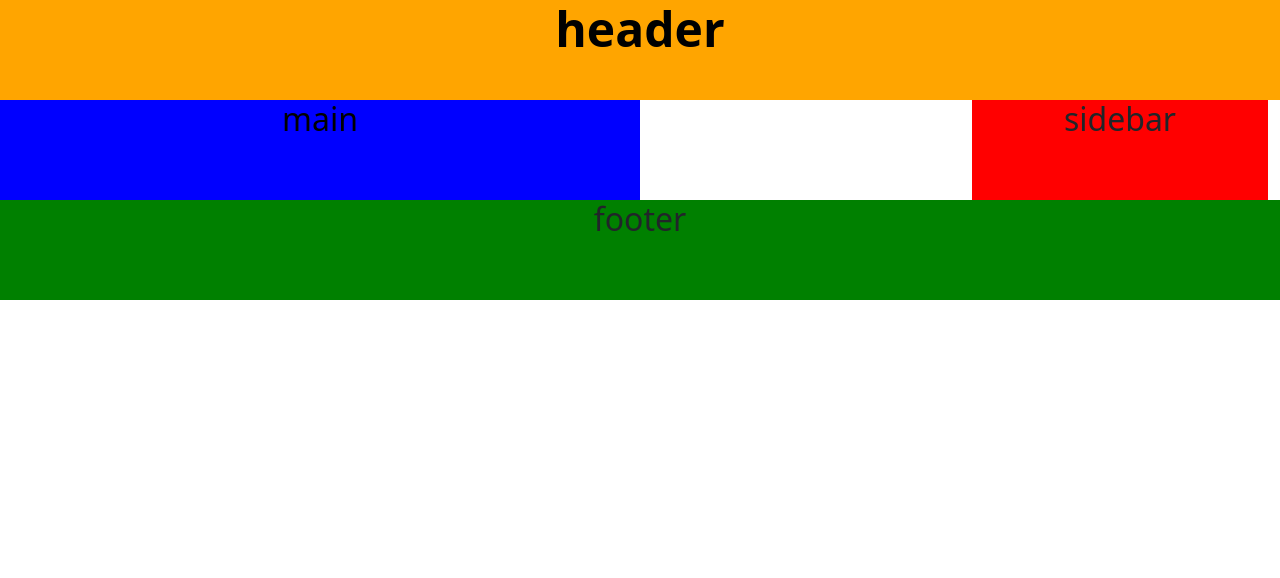
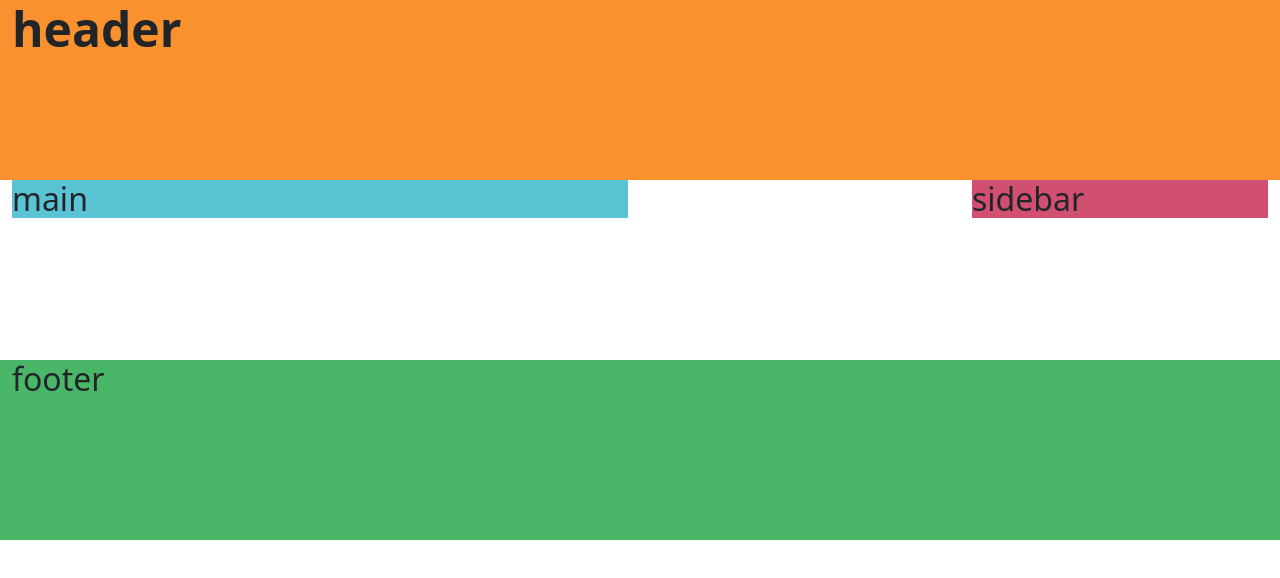
Before and after one commit to Abklegendary/my_css_is_easy_ii, a plain HTML site: page index.html in a window 1280 px wide. Drawn offline with nearby package versions, Linux system fonts and the light colour scheme.

Commit message:
my css is easy II css file

```diff
--- a/style.css
+++ b/style.css
@@ -1,37 +1,19 @@
-body{
-    margin: 0px !important;
-    }
-
     .container-fluid div{
-        height: 100px;
+        min-height: 180px;
     }
     .header{
-        background-color:orange;
-        justify-content: center;
-        text-align: center;
+        background-color:#FA912F ;
+        margin: auto;
+    }
+    .main{
+        background-color:#5AC3D4 ;
+        margin: auto;
+    }
+    .sidebar{
+        background-color: #D14F71 ;
+        margin: auto;
     }
     .footer{
-        background-color: green;
-        justify-content: center;
-        text-align: center;
+        background-color: #49B668 ;
+        margin: auto;
     }
-    .display-5{
-        text-align: center;
-        color: black;
-        font-weight: 600;
-    }
-    .col-6{
-        text-align:center;
-        justify-content: center;
-        color: black;
-        background-color: blue;
-    }
-    .main{
-        background-color: blue;
-        text-align: center;
-    }
-    .sidebar{
-        background-color: red;
-        text-align: center;
-        height: 100px;
-    }
```
